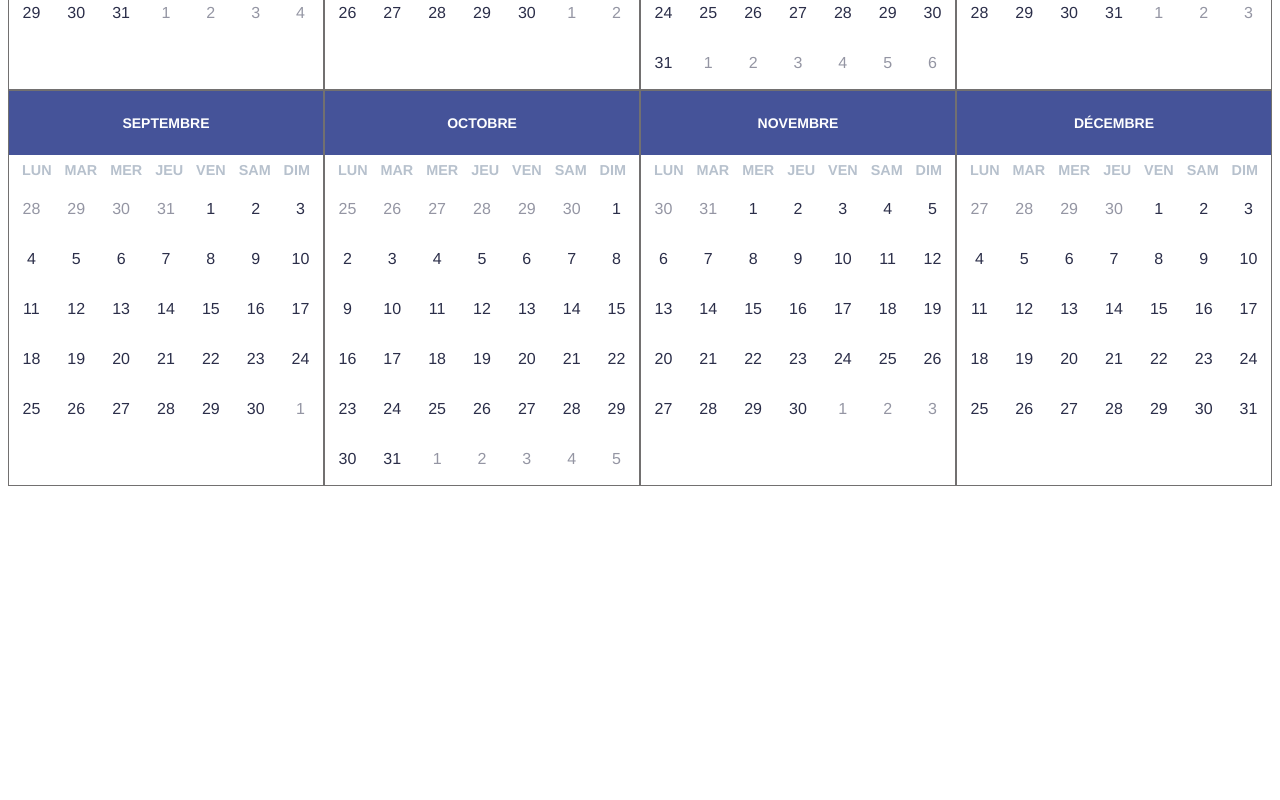
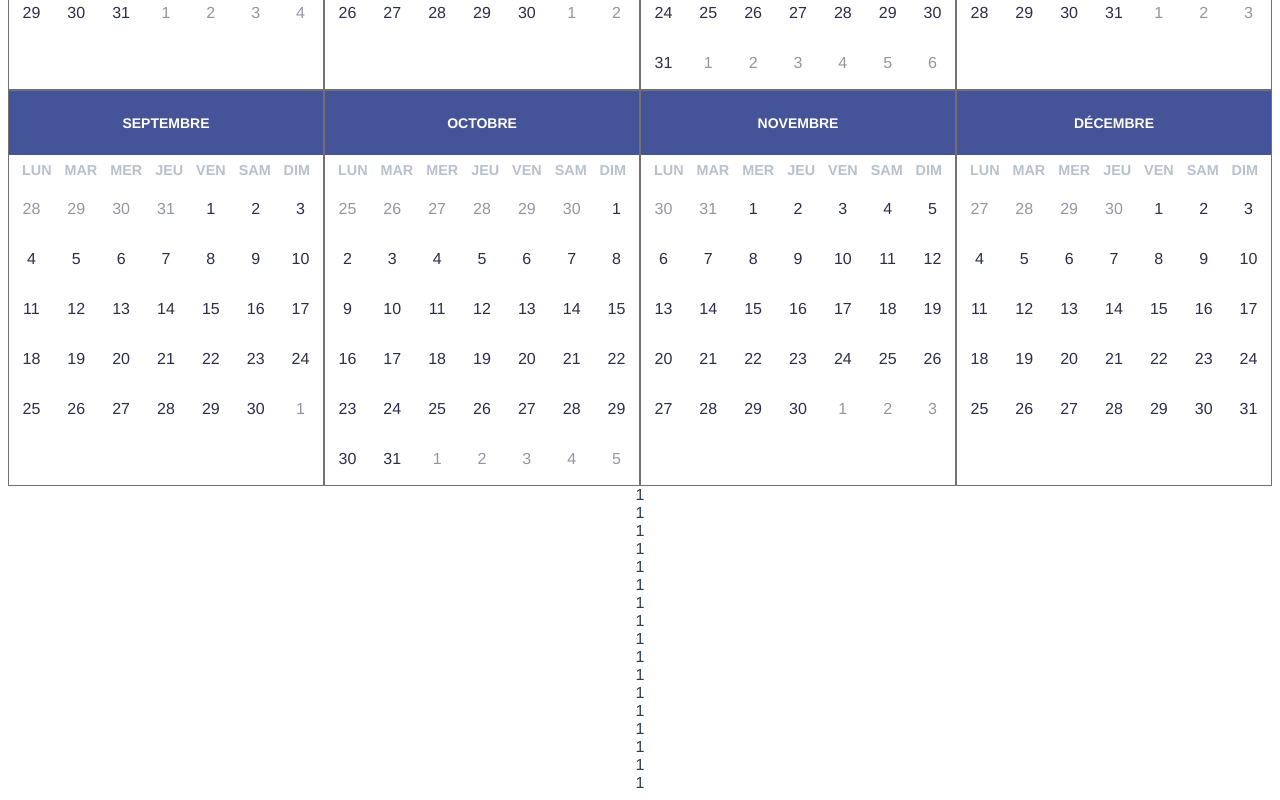
Before and after one commit to tiger440/TeamPlannerFront, a Vue app: page /planning in a window 1280 px wide. Shown: the part 788-1588 px from the top of the page. Before the commit the page ends 1282 px from the top, so only its background shows below. Built offline with nearby package versions, Linux system fonts and the light colour scheme.

Commit message:
Day Display beginning

```diff
--- /dev/null
+++ b/src/components/Day.vue
@@ -0,0 +1,39 @@
+<template>
+  <div>
+      <div class="day"></div>
+      <div class="hours">
+          <div class="hour">1</div>
+          <div class="hour">1</div>
+          <div class="hour">1</div>
+          <div class="hour">1</div>
+          <div class="hour">1</div>
+          <div class="hour">1</div>
+          <div class="hour">1</div>
+          <div class="hour">1</div>
+          <div class="hour">1</div>
+          <div class="hour">1</div>
+          <div class="hour">1</div>
+          <div class="hour">1</div>
+          <div class="hour">1</div>
+          <div class="hour">1</div>
+          <div class="hour">1</div>
+          <div class="hour">1</div>
+          <div class="hour">1</div>
+      </div>
+  </div>
+</template>
+
+<script>
+export default {
+    props: {
+        day: Number
+    },
+    methods: {
+
+    }
+}
+</script>
+
+<style>
+
+</style>
--- a/src/components/Month.js
+++ b/src/components/Month.js
@@ -26,7 +26,7 @@ export default class Month {
             days.push(date)
         }
         dayOfWeek = end.getDay() - 1
-        if (dayOfWeek === -1) { dayOfWeek = 6}
+        if (dayOfWeek === -1) { dayOfWeek = 6 }
         if (dayOfWeek < 6) {
             for (let i = 0; i < (6 - dayOfWeek); i++) {
                 let date = this.clone(end)
@@ -40,6 +40,7 @@ export default class Month {
     getName () {
         return this.start.toLocaleDateString('fr-fr', {month: 'long'})
     }
+
 
     contains (date) {
         return date.getMonth() === this.month
--- a/src/components/RangePicker.vue
+++ b/src/components/RangePicker.vue
@@ -19,7 +19,8 @@
                @mouseover="overDay(day)"
                @dblclick="removeRange(day)"
                v-for="day in month.getDays()"
-               :key="day" :class="classForDay(day, month, newRange)">{{ day.getDate() }}</div>
+               :key="day" :class="classForDay(day, month, newRange)">{{ day.getDate() }}
+          </div>
           </div>
       </div>
   </div>
--- a/src/views/Planning.vue
+++ b/src/views/Planning.vue
@@ -1,11 +1,13 @@
 <template>
   <div>
       <range-picker :year="2017" v-model="ranges"/>
+      <day :day="1500076800000"></day>
   </div>
 </template>
 
 <script>
 import RangePicker from '../components/RangePicker'
+import Day from '../components/Day'
 export default {
     name: 'planning',
     data () {
@@ -15,6 +17,7 @@ export default {
     },
     components: {
         RangePicker,
+        Day
     }
 }
 </script>
```
